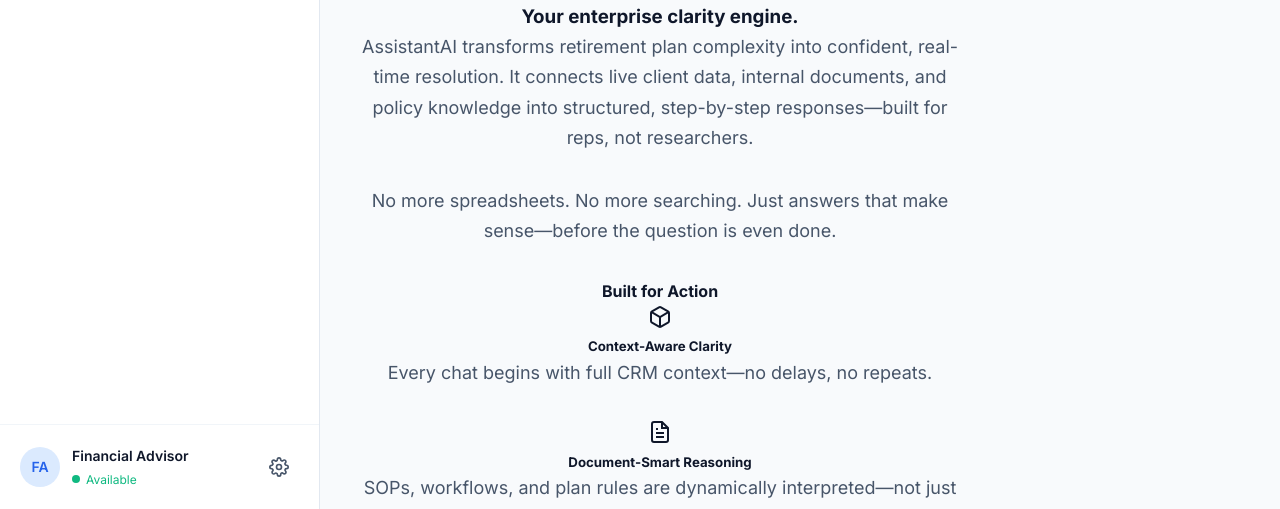
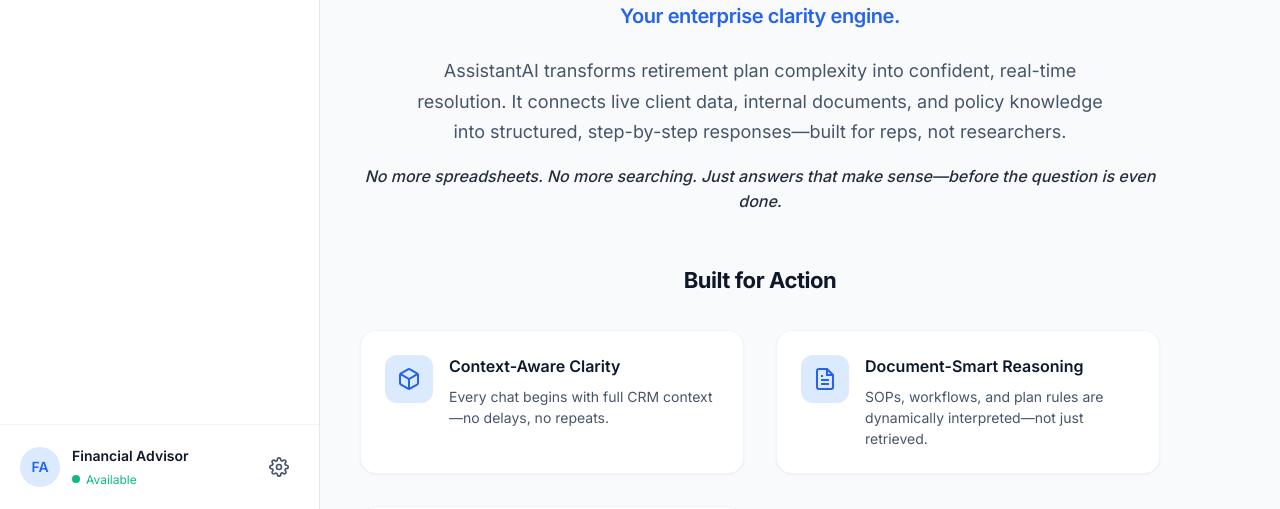
Before and after one commit to Team-Lightning-LLC/AIFinanceBot, a plain HTML site: page index.html in a window 1280 px wide. Shown: the part 291-800 px from the top of the page. Drawn offline with Linux system fonts and the light colour scheme.

Commit message:
Update main.css

```diff
--- a/css/main.css
+++ b/css/main.css
@@ -399,7 +399,7 @@ body {
 
 .welcome-content {
   text-align: center;
-  max-width: 600px;
+  max-width: 800px;
 }
 
 .welcome-icon {
@@ -416,42 +416,101 @@ body {
 }
 
 .welcome-content h2 {
-  font-size: 32px;
+  font-size: 36px;
   font-weight: 700;
   color: var(--text-primary);
-  margin-bottom: 16px;
+  margin-bottom: 8px;
   letter-spacing: -0.025em;
 }
 
-.welcome-content p {
+.subtitle {
+  font-size: 20px;
+  font-weight: 600;
+  color: var(--primary);
+  margin-bottom: 24px;
+  letter-spacing: -0.02em;
+}
+
+.main-description {
   font-size: 18px;
   color: var(--text-secondary);
   line-height: 1.7;
-  margin-bottom: 32px;
+  margin-bottom: 16px;
+  max-width: 700px;
+  margin-left: auto;
+  margin-right: auto;
 }
 
-.welcome-stats {
-  display: grid;
-  grid-template-columns: repeat(3, 1fr);
-  gap: 24px;
-  margin-top: 40px;
+.tagline {
+  font-size: 16px;
+  color: var(--text-primary);
+  font-weight: 500;
+  font-style: italic;
+  margin-bottom: 40px;
+  opacity: 0.9;
 }
 
-.stat-item {
-  text-align: center;
+.features-section {
+  margin-top: 48px;
 }
 
-.stat-number {
-  font-size: 28px;
+.features-section h4 {
+  font-size: 22px;
   font-weight: 700;
-  color: var(--primary);
-  margin-bottom: 4px;
+  color: var(--text-primary);
+  margin-bottom: 32px;
+  letter-spacing: -0.02em;
 }
 
-.stat-label {
+.features-grid {
+  display: grid;
+  grid-template-columns: repeat(auto-fit, minmax(250px, 1fr));
+  gap: 32px;
+  margin-top: 32px;
+}
+
+.feature-item {
+  display: flex;
+  gap: 16px;
+  text-align: left;
+  padding: 24px;
+  background: var(--surface);
+  border-radius: var(--radius-xl);
+  border: 1px solid var(--border-light);
+  box-shadow: var(--shadow-sm);
+  transition: var(--transition);
+}
+
+.feature-item:hover {
+  transform: translateY(-2px);
+  box-shadow: var(--shadow);
+}
+
+.feature-icon {
+  width: 48px;
+  height: 48px;
+  background: var(--primary-light);
+  border-radius: var(--radius-lg);
+  display: flex;
+  align-items: center;
+  justify-content: center;
+  color: var(--primary);
+  flex-shrink: 0;
+}
+
+.feature-content h5 {
+  font-size: 16px;
+  font-weight: 600;
+  color: var(--text-primary);
+  margin-bottom: 8px;
+  line-height: 1.4;
+}
+
+.feature-content p {
   font-size: 14px;
   color: var(--text-secondary);
-  font-weight: 500;
+  line-height: 1.5;
+  margin: 0;
 }
 
 .decline-message {
@@ -468,6 +527,66 @@ body {
   align-items: center;
   justify-content: center;
   color: var(--error);
+}
+
+/* Responsive adjustments for welcome state */
+@media (max-width: 768px) {
+  .welcome-content h2 {
+    font-size: 28px;
+  }
+
+  .subtitle {
+    font-size: 18px;
+  }
+
+  .main-description {
+    font-size: 16px;
+  }
+
+  .features-grid {
+    grid-template-columns: 1fr;
+    gap: 20px;
+  }
+
+  .feature-item {
+    padding: 20px;
+  }
+
+  .features-section h4 {
+    font-size: 20px;
+  }
+}
+
+@media (max-width: 480px) {
+  .welcome-content {
+    padding: 20px;
+  }
+
+  .welcome-content h2 {
+    font-size: 24px;
+  }
+
+  .subtitle {
+    font-size: 16px;
+  }
+
+  .main-description {
+    font-size: 15px;
+  }
+
+  .tagline {
+    font-size: 14px;
+  }
+
+  .feature-item {
+    flex-direction: column;
+    text-align: center;
+    gap: 12px;
+  }
+
+  .feature-icon {
+    margin: 0 auto;
+  }
 }
 
 /* Chat Interface */
```
